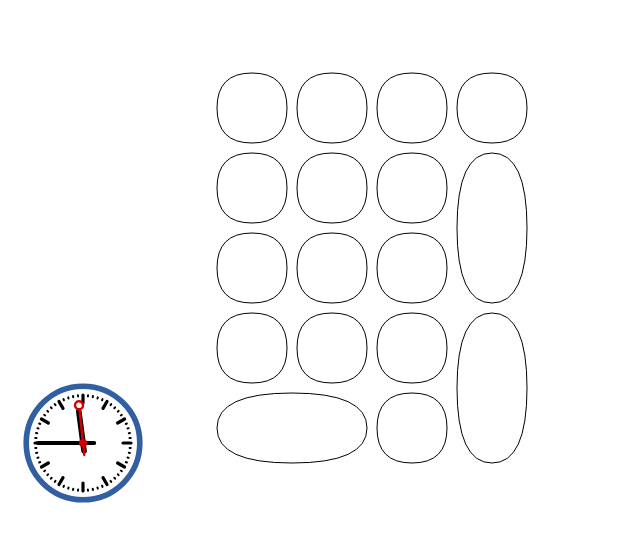
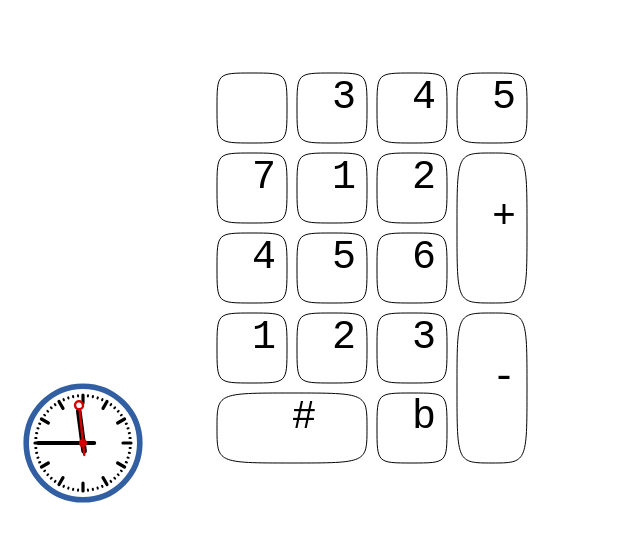
Before and after one commit to cottyard/Musiculator, a website: page index.html in a window 1280 px wide. Shown: the whole page, without its empty margins (0-640 px from the left). Drawn offline with nearby package versions, Linux system fonts and the light colour scheme.

Commit message:
add keyboard event handling

```diff
--- a/index.html
+++ b/index.html
@@ -2,8 +2,11 @@
 <html lang="en">
 <head>
   <title>Welcome, cottyard</title>
+  <script src="http://ajax.aspnetcdn.com/ajax/jQuery/jquery-1.11.1.min.js"></script>
+
   <script src="clock.js"></script>
   <script src="keys.js"></script>
+
 </head>
 <body onLoad="start_client();">
 
--- a/keys.js
+++ b/keys.js
@@ -1,56 +1,154 @@
 // Generated by CoffeeScript 1.7.1
-var draw_curved_rect, draw_keys;
+(function() {
+  var Key, clear_rect, draw_curved_rect, draw_keys, draw_text, key_event_codes, key_positions, key_sizes, key_texts, keyboard_press_handlers, keyboard_release_handlers,
+    __bind = function(fn, me){ return function(){ return fn.apply(me, arguments); }; };
+
+  key_positions = [[100, 100], [180, 100], [260, 100], [340, 100], [100, 180], [180, 180], [260, 180], [340, 220], [100, 260], [180, 260], [260, 260], [100, 340], [180, 340], [260, 340], [340, 380], [140, 420], [260, 420]];
+
+  key_sizes = [[35], [35], [35], [35], [35], [35], [35], [35, 75], [35], [35], [35], [35], [35], [35], [35, 75], [75, 35], [35]];
+
+  key_texts = ['', '3', '4', '5', '7', '1', '2', '+', '4', '5', '6', '1', '2', '3', '-', '#', 'b'];
+
+  key_event_codes = [[], [48], [45, 189], [61, 187], [55], [56], [57], [115, 83], [52], [53], [54], [49], [50], [51], [120, 88], [97, 65], [122, 90]];
+
+  keyboard_press_handlers = {};
+
+  keyboard_release_handlers = {};
+
+  $(document).keydown(function(event) {
+    var _name;
+    event.preventDefault();
+    return typeof keyboard_press_handlers[_name = event.which] === "function" ? keyboard_press_handlers[_name]() : void 0;
+  });
+
+  $(document).keyup(function(event) {
+    var _name;
+    event.preventDefault();
+    return typeof keyboard_release_handlers[_name = event.which] === "function" ? keyboard_release_handlers[_name]() : void 0;
+  });
 
   draw_keys = function() {
-
-  var canvas, ctx, i, key, key_positions, key_sizes, size_x, size_y, _i, _len, _ref, _results;
+    var canvas, ctx, i, k, keys, pos, _i, _len, _results;
     canvas = document.getElementById('keys');
     ctx = canvas.getContext('2d');
-  key_positions = [[100, 100], [180, 100], [260, 100], [340, 100], [100, 180], [180, 180], [260, 180], [340, 220], [100, 260], [180, 260], [260, 260], [100, 340], [180, 340], [260, 340], [340, 380], [140, 420], [260, 420]];
-  key_sizes = [[35], [35], [35], [35], [35], [35], [35], [35, 75], [35], [35], [35], [35], [35], [35], [35, 75], [75, 35], [35]];
+    keys = (function() {
+      var _i, _len, _results;
       _results = [];
       for (i = _i = 0, _len = key_positions.length; _i < _len; i = ++_i) {
-    key = key_positions[i];
-    _ref = key_sizes[i], size_x = _ref[0], size_y = _ref[1];
-    _results.push(draw_curved_rect(ctx, key, size_x, size_y));
+        pos = key_positions[i];
+        _results.push(new Key(ctx, pos, key_sizes[i], key_texts[i], key_event_codes[i]));
+      }
+      return _results;
+    })();
+    _results = [];
+    for (_i = 0, _len = keys.length; _i < _len; _i++) {
+      k = keys[_i];
+      _results.push(k.draw());
     }
     return _results;
   };
 
-draw_curved_rect = function(ctx, _arg, size_x, size_y) {
-  var bottom, bottom_left, bottom_right, curve_to, left, move_to, point_x, point_x_l, point_x_r, point_y, point_y_b, point_y_t, right, top, top_left, top_right;
-  point_x = _arg[0], point_y = _arg[1];
+  Key = (function() {
+    function Key(ctx, position, size, text, event_code) {
+      var c, _i, _j, _len, _len1, _ref, _ref1;
+      this.ctx = ctx;
+      this.position = position;
+      this.size = size;
+      this.text = text;
+      this.event_code = event_code;
+      this.draw_pressed = __bind(this.draw_pressed, this);
+      this.draw = __bind(this.draw, this);
+      _ref = this.event_code;
+      for (_i = 0, _len = _ref.length; _i < _len; _i++) {
+        c = _ref[_i];
+        keyboard_press_handlers[c] = this.draw_pressed;
+      }
+      _ref1 = this.event_code;
+      for (_j = 0, _len1 = _ref1.length; _j < _len1; _j++) {
+        c = _ref1[_j];
+        keyboard_release_handlers[c] = this.draw;
+      }
+    }
+
+    Key.prototype.draw = function() {
+      clear_rect(this.ctx, this.position, this.size);
+      draw_curved_rect(this.ctx, this.position, this.size);
+      return draw_text(this.ctx, this.position, this.text);
+    };
+
+    Key.prototype.draw_pressed = function() {
+      clear_rect(this.ctx, this.position, this.size);
+      draw_curved_rect(this.ctx, this.position, this.size, true);
+      return draw_text(this.ctx, this.position, this.text, true);
+    };
+
+    return Key;
+
+  })();
+
+  draw_text = function(ctx, _arg, text, inverse) {
+    var fs, pos_x, pos_y;
+    pos_x = _arg[0], pos_y = _arg[1];
+    ctx.font = "40px Courier New";
+    fs = ctx.fillStyle;
+    ctx.fillStyle = inverse ? 'white' : 'black';
+    ctx.fillText(text, pos_x, pos_y);
+    return ctx.fillStyle = fs;
+  };
+
+  clear_rect = function(ctx, _arg, _arg1) {
+    var pos_x, pos_y, size_x, size_y;
+    pos_x = _arg[0], pos_y = _arg[1];
+    size_x = _arg1[0], size_y = _arg1[1];
     if (size_y == null) {
       size_y = size_x;
     }
-  curve_to = function(_arg1, _arg2) {
+    return ctx.clearRect(pos_x - size_x - 1, pos_y - size_y - 1, size_x * 2 + 2, size_y * 2 + 2);
+  };
+
+  draw_curved_rect = function(ctx, _arg, _arg1, filled) {
+    var bottom, bottom_left, bottom_right, curve_to, left, move_to, pos_x, pos_x_l, pos_x_r, pos_y, pos_y_b, pos_y_t, right, size_x, size_y, top, top_left, top_right;
+    pos_x = _arg[0], pos_y = _arg[1];
+    size_x = _arg1[0], size_y = _arg1[1];
+    if (size_y == null) {
+      size_y = size_x;
+    }
+    curve_to = function(_arg2, _arg3) {
       var cp_x, cp_y, x, y;
-    cp_x = _arg1[0], cp_y = _arg1[1];
+      cp_x = _arg2[0], cp_y = _arg2[1];
+      x = _arg3[0], y = _arg3[1];
+      return ctx.bezierCurveTo(cp_x, cp_y, cp_x, cp_y, x, y);
+    };
+    move_to = function(_arg2) {
+      var x, y;
       x = _arg2[0], y = _arg2[1];
-    return ctx.quadraticCurveTo(cp_x, cp_y, x, y);
-  };
-  move_to = function(_arg1) {
-    var x, y;
-    x = _arg1[0], y = _arg1[1];
       return ctx.moveTo(x, y);
     };
-  point_x_l = point_x - size_x;
-  point_x_r = point_x + size_x;
-  point_y_t = point_y - size_y;
-  point_y_b = point_y + size_y;
-  top = [point_x, point_y_t];
-  left = [point_x_l, point_y];
-  right = [point_x_r, point_y];
-  bottom = [point_x, point_y_b];
-  top_left = [point_x_l, point_y_t];
-  top_right = [point_x_r, point_y_t];
-  bottom_left = [point_x_l, point_y_b];
-  bottom_right = [point_x_r, point_y_b];
+    pos_x_l = pos_x - size_x;
+    pos_x_r = pos_x + size_x;
+    pos_y_t = pos_y - size_y;
+    pos_y_b = pos_y + size_y;
+    top = [pos_x, pos_y_t];
+    left = [pos_x_l, pos_y];
+    right = [pos_x_r, pos_y];
+    bottom = [pos_x, pos_y_b];
+    top_left = [pos_x_l, pos_y_t];
+    top_right = [pos_x_r, pos_y_t];
+    bottom_left = [pos_x_l, pos_y_b];
+    bottom_right = [pos_x_r, pos_y_b];
     ctx.beginPath();
     move_to(left);
     curve_to(top_left, top);
     curve_to(top_right, right);
     curve_to(bottom_right, bottom);
     curve_to(bottom_left, left);
+    if (filled) {
+      return ctx.fill();
+    } else {
       return ctx.stroke();
+    }
   };
+
+  window.draw_keys = draw_keys;
+
+}).call(this);
```
Also changed, not shown: keys.coffee (+98 -32 lines). Lines whose indentation alone changed are shown as unchanged.
